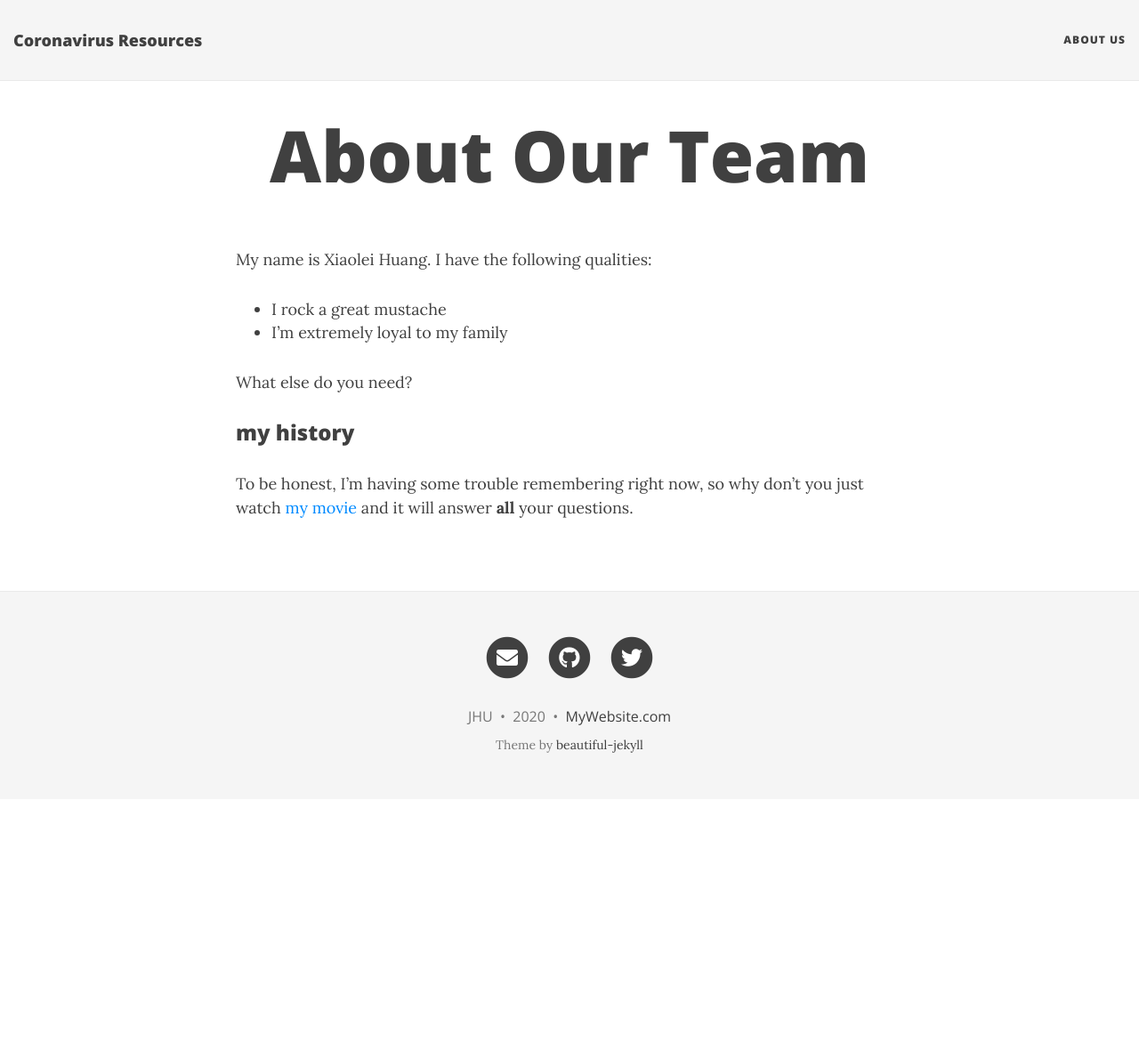
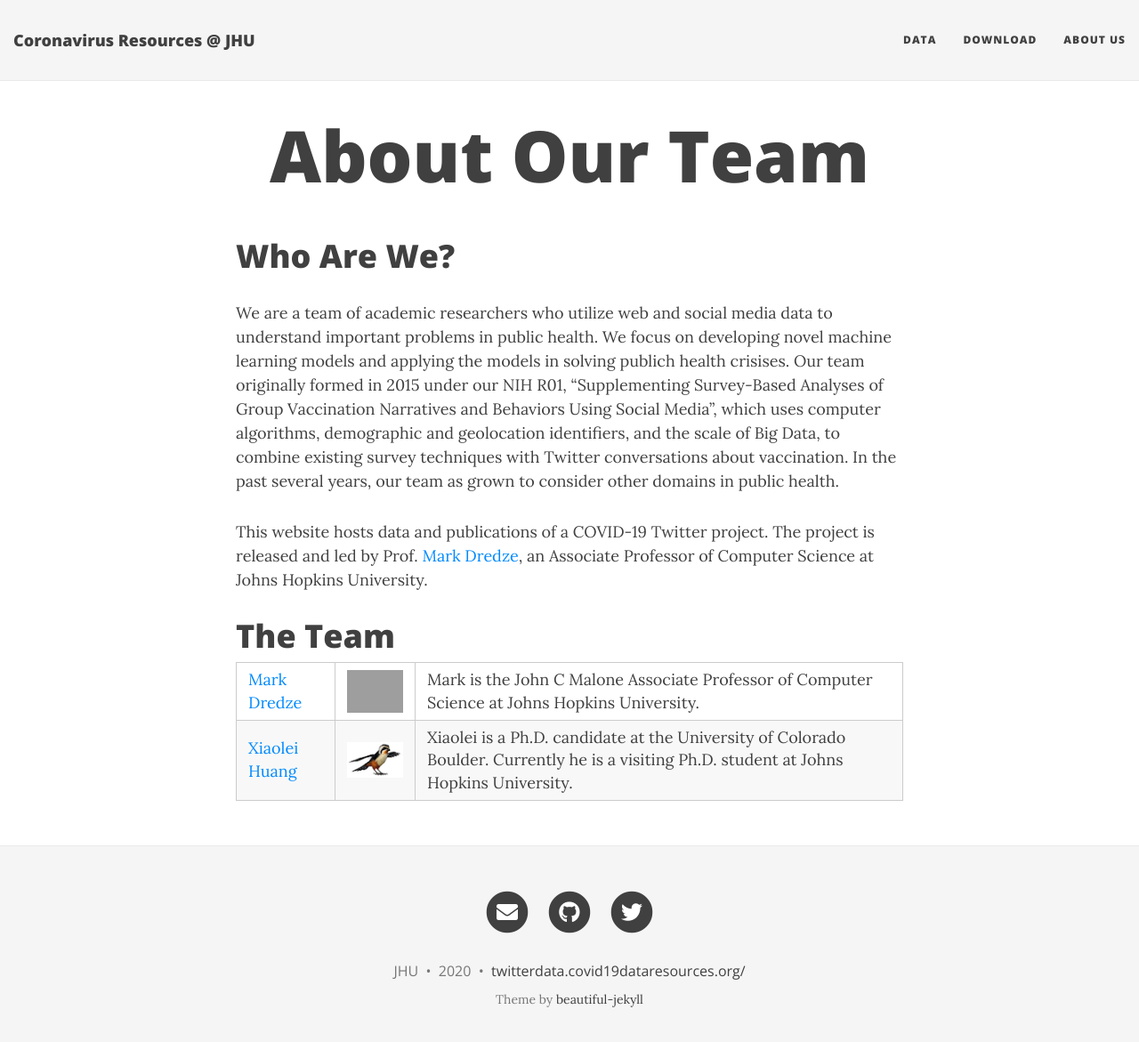
Before and after one commit to mdredze/covid19_twitter_data.github.io, a Jekyll site: the page built from aboutme.md, in a window 1280 px wide and 1184 px high. Shown: the top 1171 px of the window at 89% size. Built offline with Jekyll 4.4.1, drawn with Linux system fonts in a browser that asks for light colours; nearby versions of some CDN libraries; grey boxes are pictures that could not be loaded.

Commit message:
initial update

```diff
--- a/_config.yml
+++ b/_config.yml
@@ -1,7 +1,7 @@
 # --- General options --- #
 
 # Name of website
-title: Coronavirus Resources
+title: Coronavirus Resources @ JHU
 
 # Short description of your site
 description: COVID-19 Twitter data source with demographic information.
@@ -20,6 +20,8 @@
 
 # List of links in the navigation bar
 navbar-links:
+  Data: "data"
+  Download: "download"
   About Us: "aboutme"
 #  Resources:
 #    - Beautiful Jekyll: "http://deanattali.com/beautiful-jekyll/"
@@ -28,7 +30,7 @@
 
 # Image to show in the navigation bar - image must be a square (width = height)
 # Remove this parameter if you don't want an image in the navbar
-avatar: "/img/avatar-icon.png"
+avatar: "/img/jhu_logo.png"
 
 # If you want to have an image logo in the top-left corner instead of the title text,
 # then specify the following parameter
@@ -68,10 +70,10 @@
 # If you want to add a new link that isn't here, you'll need to also edit the file _data/SocialNetworks.yml
 social-network-links:
 #  rss: true
-  email: "someone@example.com"
+  email: "mdredze@cs.jhu.edu"
 #  facebook: deanattali
-  github: daattali
-  twitter: daattali
+  github: mdredze
+  twitter: mdredze
 #  reddit: yourname
 #  linkedin: daattali
 #  xing: yourname
@@ -93,7 +95,7 @@
 
 # How to display the link to the website in the footer
 # Remove this if you don't want a link in the footer
-url-pretty: "MyWebsite.com"  # eg. "deanattali.com/beautiful-jekyll"
+url-pretty: "twitterdata.covid19dataresources.org/"  # eg. "deanattali.com/beautiful-jekyll"
 
 # --- Web Statistics Section --- #
 
--- a/aboutme.md
+++ b/aboutme.md
@@ -4,13 +4,23 @@
 subtitle:
 ---
 
-My name is Xiaolei Huang. I have the following qualities:
+# Who Are We?
 
-- I rock a great mustache
-- I'm extremely loyal to my family
+We are a team of academic researchers who utilize web and social media data to understand important problems in public health. We focus on developing novel machine learning models and applying the models in solving publich health crisises. Our team originally formed in 2015 under our NIH R01, “Supplementing Survey-Based Analyses of Group Vaccination Narratives and Behaviors Using Social Media”, which uses computer algorithms, demographic and geolocation identifiers, and the scale of Big Data, to combine existing survey techniques with Twitter conversations about vaccination. In the past several years, our team as grown to consider other domains in public health.
 
-What else do you need?
+This website hosts data and publications of a COVID-19 Twitter project. The project is released and led by Prof. [Mark Dredze](https://www.cs.jhu.edu/~mdredze/), an Associate Professor of Computer Science at Johns Hopkins University.
 
-### my history
+# The Team
 
-To be honest, I'm having some trouble remembering right now, so why don't you just watch [my movie](http://en.wikipedia.org/wiki/The_Princess_Bride_%28film%29) and it will answer **all** your questions.
+<table border="0">
+    <tr>
+        <td><a href='https://www.cs.jhu.edu/~mdredze' target="_blank"> Mark Dredze </a></td>
+        <td> <img src="http://www.cs.jhu.edu/~mdredze/wp-content/uploads/2018/01/dredze_headshot.jpg" alt="mdredze" width="150"/> </td>
+        <td> Mark is the John C Malone Associate Professor of Computer Science at Johns Hopkins University. </td>
+    </tr>
+    <tr>
+        <td><a href='https://sites.google.com/site/xiaoleiedu/' target="_blank"> Xiaolei Huang </a></td>
+        <td> <img src="{{ site.url }}/img/avatar-icon.png" alt="xhuang" width="150"/> </td>
+        <td> Xiaolei is a Ph.D. candidate at the University of Colorado Boulder. Currently he is a visiting Ph.D. student at Johns Hopkins University. </td>
+    </tr>
+</table>
```
Also changed, not shown: data.md (added, +53 -0 lines), download.md (added, +27 -0 lines), index.html (+17 -2 lines), img/jhu_logo.png (added).
